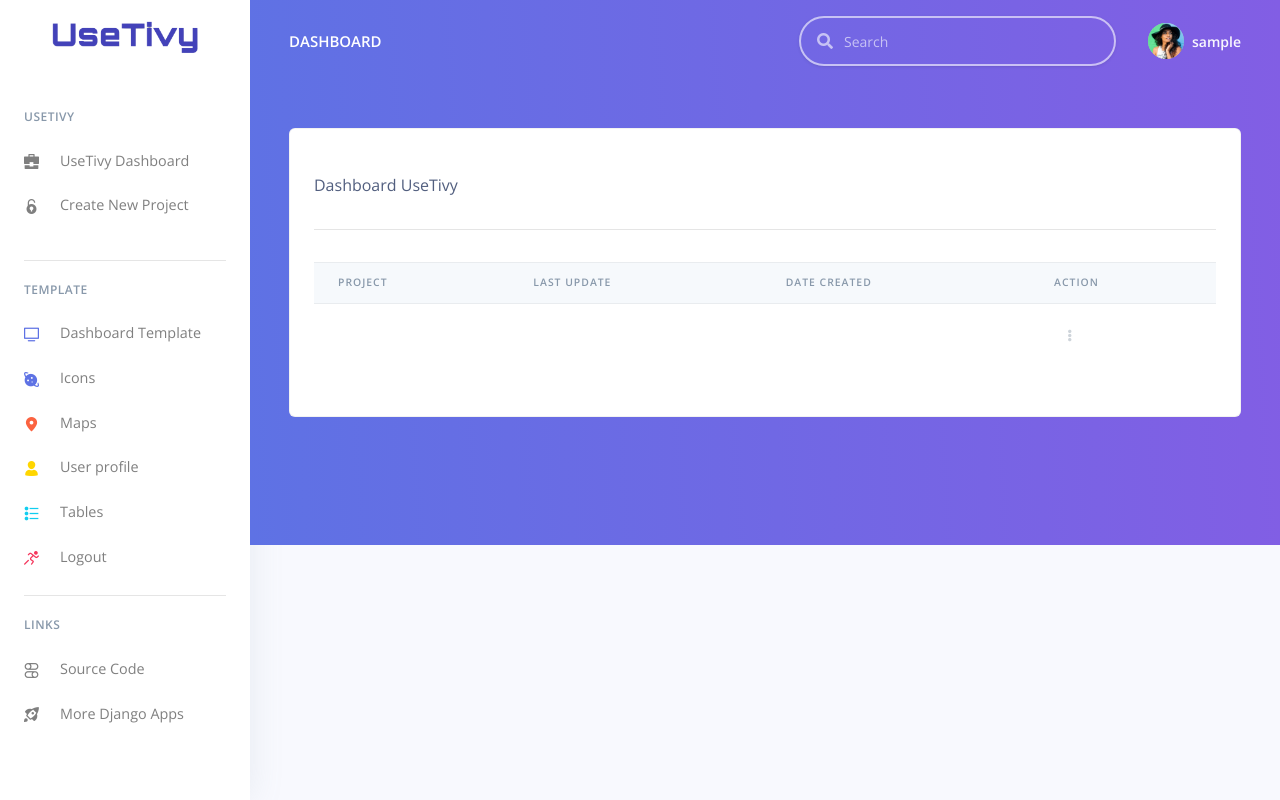
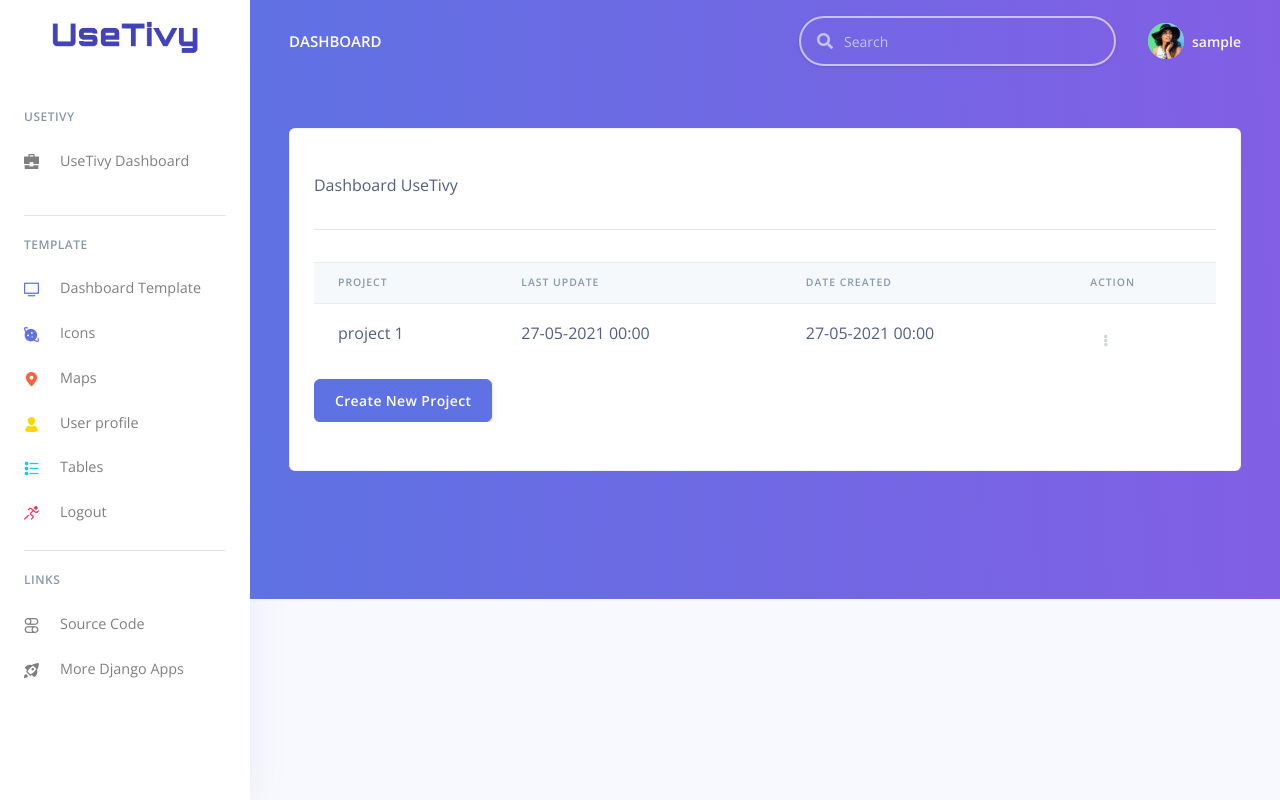
Before and after one commit to AgileRE-2021/UseTivy, a Django app: page /dashboard in a window 1280 px wide. Run offline with Django 3.2, Linux system fonts and the light colour scheme; the visitor is signed in with stand-in values (Sample User, id 1); lists and menus that the app fills with data are empty; some libraries are stand-ins or nearby versions.

Commit message:
fix dashboard

```diff
--- a/core/templates/includes/sidenav.html
+++ b/core/templates/includes/sidenav.html
@@ -101,9 +101,12 @@
           </li>
 
           <li class="nav-item">
-            <a class="nav-link"
+            <!--
+              <a class="nav-link"
                href="{% url 'new_project' %}"> <i class="ni ni-lock-circle-open"></i> Create New Project
             </a>
+            -->
+
           </li>
         </ul>
         <!-- Divider -->
--- a/core/templates/page/dashboard.html
+++ b/core/templates/page/dashboard.html
@@ -32,14 +32,18 @@
                               <tr>
                                 <th scope="row">
                                   <div class="media align-items-center">
-
+                                    <p>project 1</p>
                                   </div>
                                 </th>
                                 <td>
-
+                                  <div class="media align-items-center">
+                                    <p>27-05-2021 00:00</p>
+                                  </div>
                                 </td>
                                 <td>
-
+                                  <div class="media align-items-center">
+                                    <p>27-05-2021 00:00</p>
+                                  </div>
                                 </td>
                                 <td>
                                   <div class="dropdown">
@@ -56,6 +60,7 @@
                               </tr>
                             </tbody>
                           </table>
+                          <a href="new_project" class="btn btn-primary">Create New Project</a>
                         </div>
                       </div>
                   </div>
```
